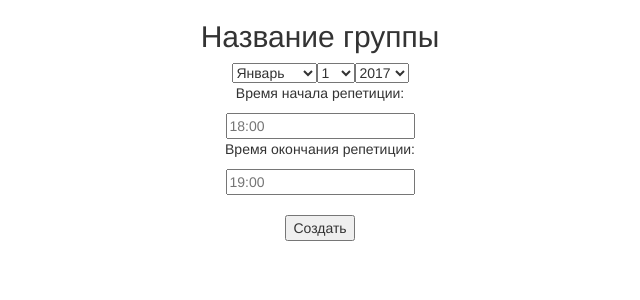
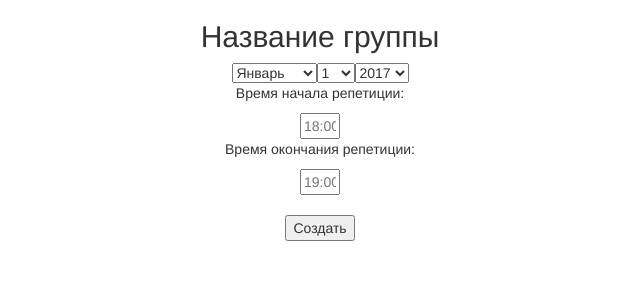
Before and after one commit to DanielKorow/Interactivatimetable, a Django app: page /create/ in a window 1280 px wide. Shown: the top 300 px of the page, without its empty margins (320-960 px from the left). Run offline with Django 3.2, Linux system fonts and the light colour scheme; some libraries are stand-ins or nearby versions.

Commit message:
Базу сделал

```diff
--- /dev/null
+++ b/static/timetable/css/create_style.css
@@ -0,0 +1,3 @@
+.inputform{
+width: 40px;
+}
--- a/timetable/forms.py
+++ b/timetable/forms.py
@@ -34,6 +34,6 @@ class CreateRep(forms.ModelForm):
         model = Repetition
         fields = ("date", "time_start", "time_end")
         widgets = ({'date': forms.SelectDateWidget(),
-                    'time_start': forms.TimeInput(attrs={'placeholder': '18:00'}),
-                    'time_end': forms.TimeInput(attrs={'placeholder': '19:00'}),
+                    'time_start': forms.TimeInput(attrs={'placeholder': '18:00', 'class': 'inputform'}),
+                    'time_end': forms.TimeInput(attrs={'placeholder': '19:00', 'class': 'inputform'}),
                     })
--- a/timetable/templates/timetable/create_rep.html
+++ b/timetable/templates/timetable/create_rep.html
@@ -3,6 +3,7 @@
 <head>
     <script type="text/javascript" src="{% static '/timetable/js/bootstrap.js' %}"></script>
     <link href="{% static '/timetable/css/bootstrap.min.css' %}" rel="stylesheet">
+    <link href="{% static '/timetable/css/create_style.css' %}" rel="stylesheet">
     <meta charset="UTF-8">
     <title>Создание репетиции</title>
 </head>
```
